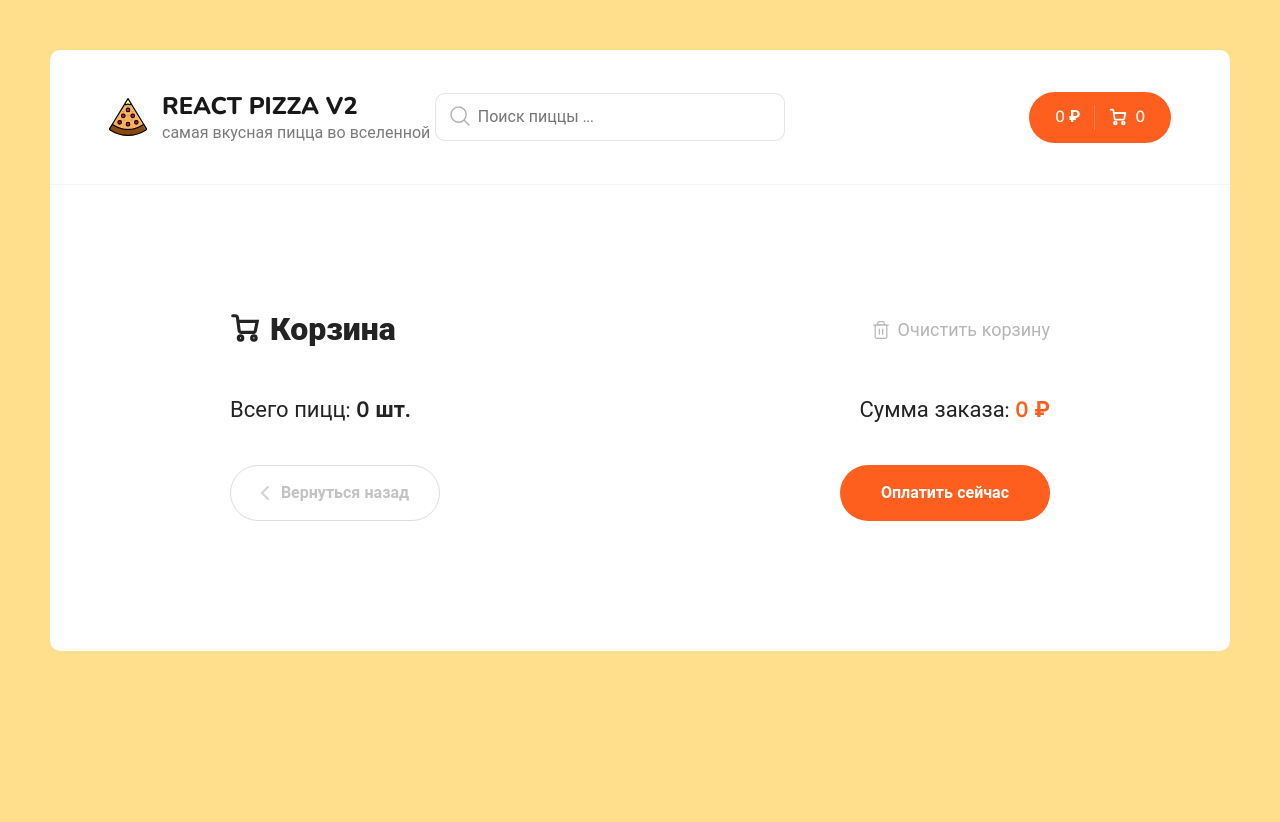
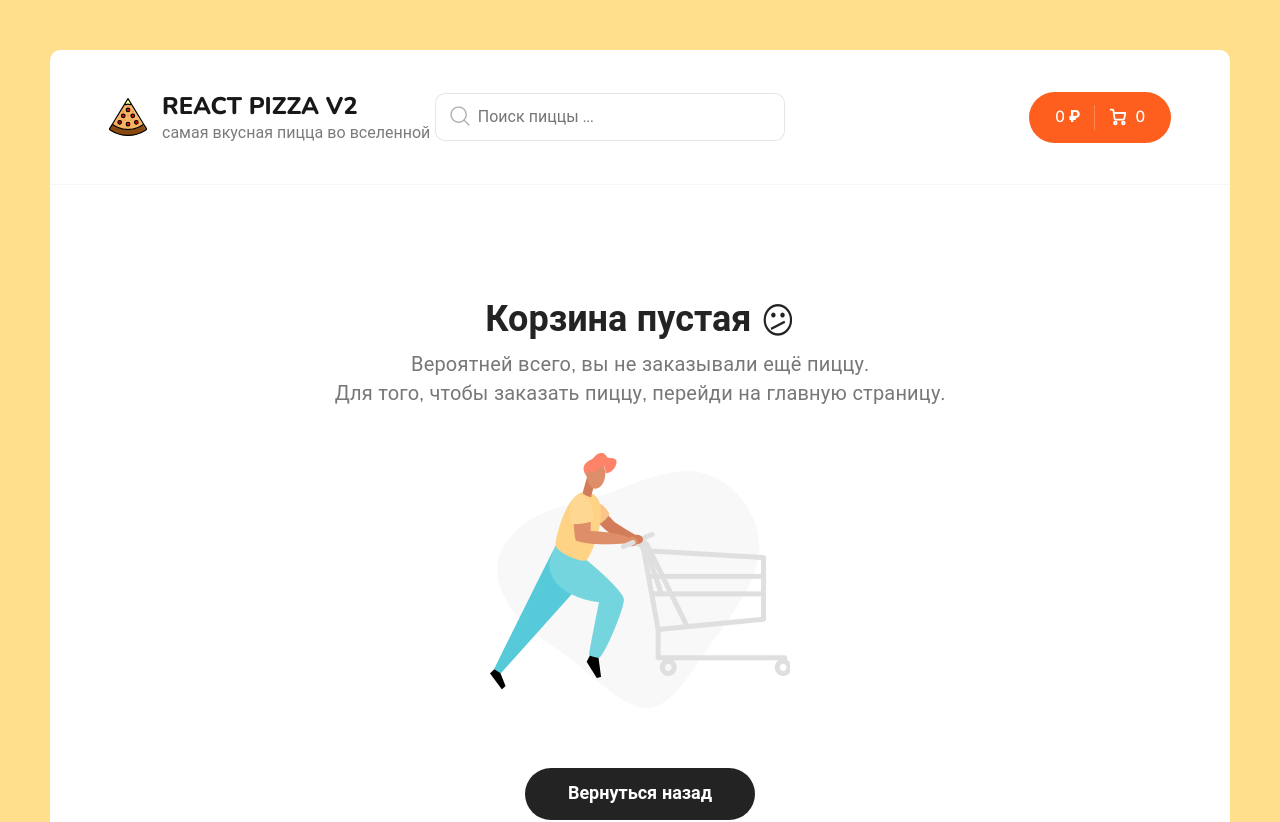
Before and after one commit to VladimirErohin/r-p-v2, a React (Create React App) app: page /cart in a window 1280 px wide. Shown: the top 822 px of the page. Before the commit the page ends 800 px from the top, so only its background shows below. Built offline with nearby package versions, Linux system fonts and the light colour scheme.

Commit message:
created a cart is empty component

```diff
--- a/src/components/CartIsEmpty.js
+++ b/src/components/CartIsEmpty.js
@@ -1,5 +1,6 @@
 import React from 'react';
-import emptyCart from '../assets/img/empty-cart.png'
+import emptyCartImg from '../assets/img/empty-cart.png'
+import {Link} from "react-router-dom";
 
 const CartIsEmpty = () => {
     return (
@@ -10,10 +11,10 @@ const CartIsEmpty = () => {
                     Вероятней всего, вы не заказывали ещё пиццу.<br/>
                     Для того, чтобы заказать пиццу, перейди на главную страницу.
                 </p>
-                <img src={emptyCart} alt="Empty cart"/>
-                <a href="/" className="button button--black">
+                <img src={emptyCartImg} alt="Empty cart"/>
+                <Link to="/" className="button button--black">
                     <span>Вернуться назад</span>
-                </a>
+                </Link>
             </div>
         </>
     );
--- a/src/components/CartItem.jsx
+++ b/src/components/CartItem.jsx
@@ -2,7 +2,7 @@ import React from 'react';
 import {useDispatch} from "react-redux";
 import {addProduct, minusItem, removeItem} from "../redux/slices/cartSlice";
 
-const CartItem = ({id, name, price, type, count , imageUrl}) => {
+const CartItem = ({id, name, price, type, count , size, imageUrl}) => {
 
     const dispatch = useDispatch();
 
@@ -33,7 +33,7 @@ const CartItem = ({id, name, price, type, count , imageUrl}) => {
             </div>
             <div className="cart__item-info">
                 <h3>{name}</h3>
-                <p>{type} тесто, 26 см.</p>
+                <p>{type} тесто, {size} см.</p>
             </div>
             <div className="cart__item-count">
                 <div className="button button--outline button--circle cart__item-count-minus" onClick={onClickMinus}>
--- a/src/components/PizzaBlock/index.js
+++ b/src/components/PizzaBlock/index.js
@@ -19,7 +19,7 @@ const PizzaBlock = ({id, name, price, imageUrl, sizes, types}) => {
             price,
             imageUrl,
             type:typeNames[activeType],
-            size:activeSize,
+            size:sizes[activeSize],
         }
         dispatch(addProduct(item));
     }
--- a/src/pages/Cart.js
+++ b/src/pages/Cart.js
@@ -3,20 +3,24 @@ import {Link} from "react-router-dom";
 import {useDispatch, useSelector} from "react-redux";
 import CartItem from "../components/CartItem";
 import {clearItems} from "../redux/slices/cartSlice";
-
+import CartIsEmpty from "../components/CartIsEmpty";
 
 const Cart = () => {
-    const {totalPrice, items} = useSelector(state=>state.cartSlice);
-    const totalCount = items.reduce((sum, obj) =>obj.count + sum, 0);
+    const {totalPrice, items} = useSelector(state => state.cartSlice);
+    const totalCount = items.reduce((sum, obj) => obj.count + sum, 0);
     const dispatch = useDispatch();
 
-    const onClickClear = () =>{
-        if(window.confirm('Are you sure you want clear cart ?')){
+    const onClickClear = () => {
+        if (window.confirm('Are you sure you want clear cart ?')) {
             dispatch(clearItems())
         }
     };
 
-    console.log('ITEMS - ',items)
+    console.log('ITEMS - ', items)
+
+    if(!totalPrice){
+        return <CartIsEmpty/>
+    }
 
     return (
         <div className="container container--cart">
@@ -58,7 +62,7 @@ const Cart = () => {
                 </div>
                 <div className="content__items">
                     {
-                        items?.map(item => <CartItem {...item} key = {item.id}/>
+                        items?.map(item => <CartItem {...item} key={item.id}/>
                         )
                     }
                     <div className="cart__bottom">
@@ -67,7 +71,7 @@ const Cart = () => {
                             <span> Сумма заказа: <b>{totalPrice} ₽</b> </span>
                         </div>
                         <div className="cart__bottom-buttons">
-                        <Link to = "/" href="/" className="button button--outline button--add go-back-btn">
+                            <Link to="/" className="button button--outline button--add go-back-btn">
                                 <svg width="8" height="14" viewBox="0 0 8 14" fill="none"
                                      xmlns="http://www.w3.org/2000/svg">
                                     <path d="M7 13L1 6.93015L6.86175 1" stroke="#D3D3D3" strokeWidth="1.5"
--- a/src/scss/app.scss
+++ b/src/scss/app.scss
@@ -327,17 +327,18 @@ body {
   }
 
   &--empty {
-    margin: 0 auto;
-    width: 560px;
+    margin: 80px auto;
+    width: 620px;
     text-align: center;
 
     h2 {
-      font-size: 32px;
-      margin-bottom: 10px;
+      font-size: 36px;
+      font-weight: 600;
+      margin-bottom: 15px;
     }
 
     p {
-      font-size: 18px;
+      font-size: 20px;
       line-height: 145.4%;
       letter-spacing: 0.01em;
       color: #777777;
```
Lines whose indentation alone changed are shown as unchanged.
